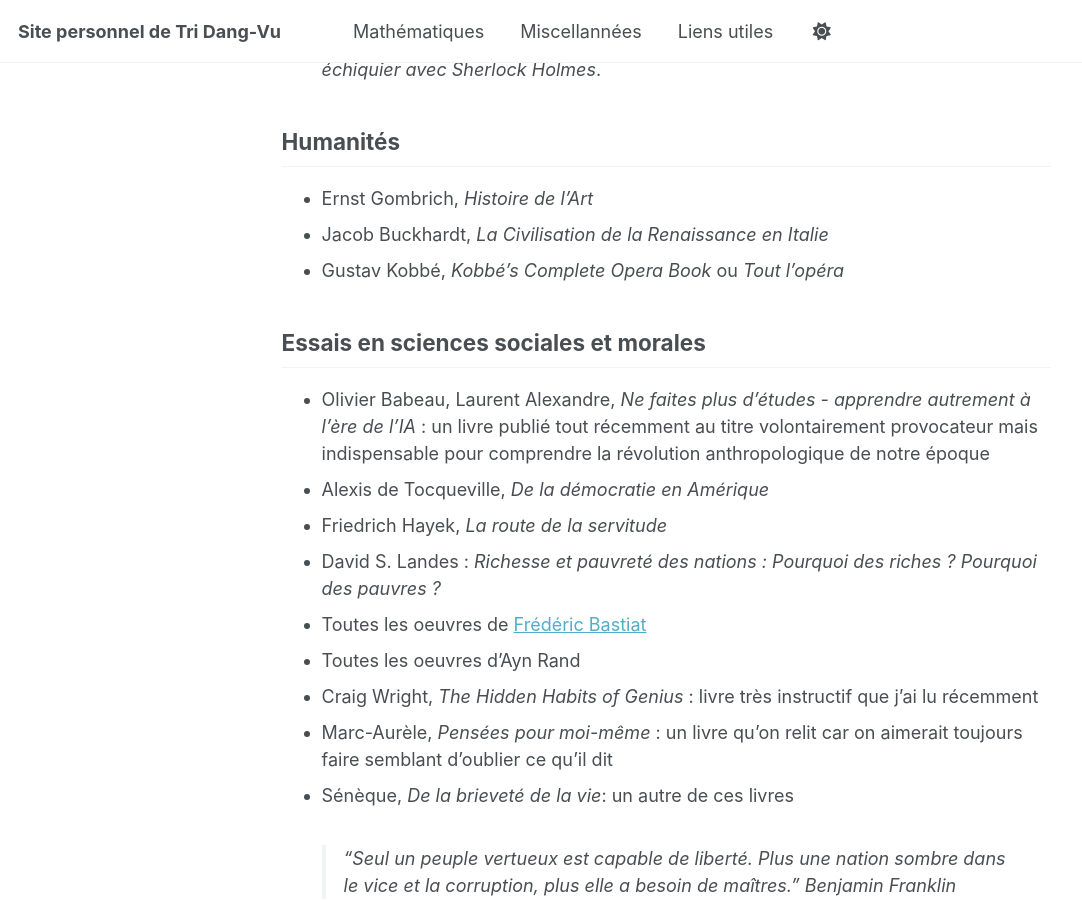
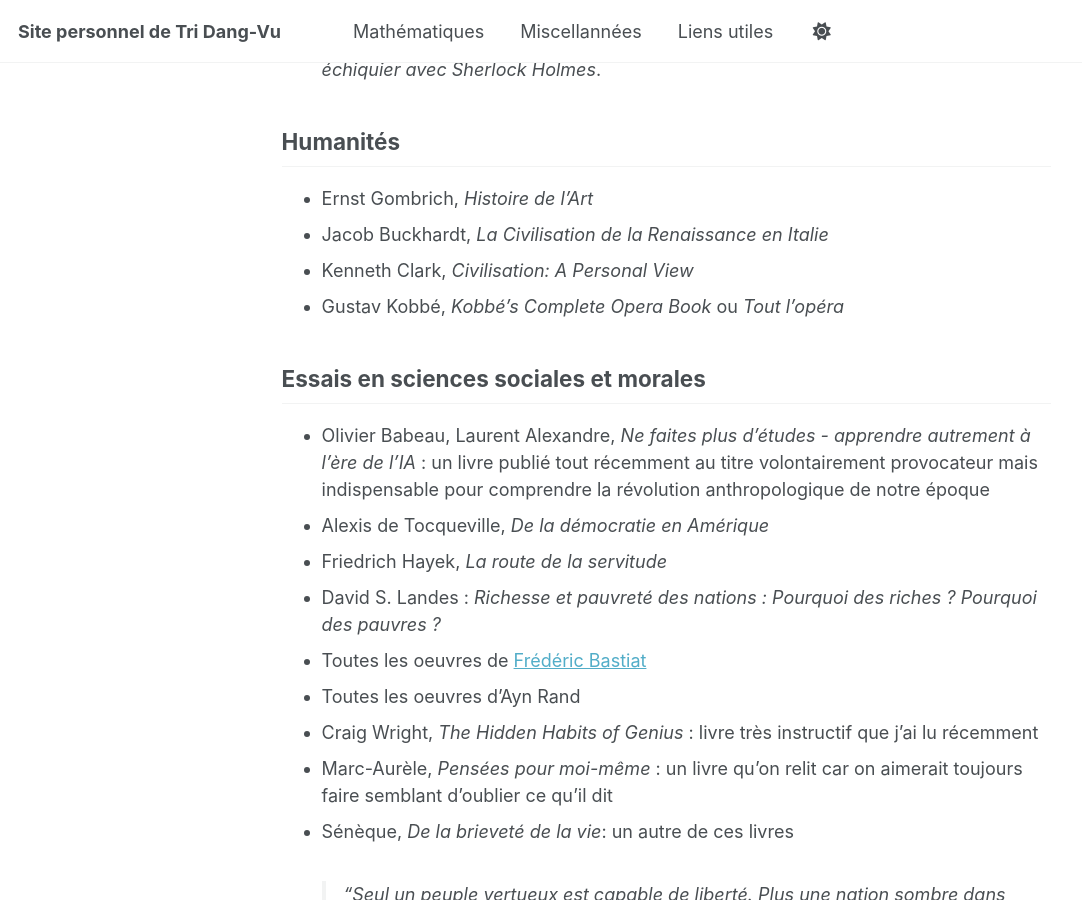
Before and after one commit to tridangvu/tridangvu.github.io, a Jekyll site: the page built from _pages/misc.md, in a window 1280 px wide and 900 px high, scrolled down 707 px. Shown: the whole window, without its empty margins (0-1082 px from the left). Built offline with Jekyll 4.4.1, drawn with Linux system fonts in a browser that asks for light colours; a script that is not in the unit is left out.

Commit message:
Update misc.md

```diff
--- a/_pages/misc.md
+++ b/_pages/misc.md
@@ -24,6 +24,7 @@ Vous trouverez ici quelques-uns de mes centres d'intérêts en dehors des mathé
 ## Humanités
 - Ernst Gombrich, *Histoire de l'Art*
 - Jacob Buckhardt, *La Civilisation de la Renaissance en Italie*
+- Kenneth Clark, *Civilisation: A Personal View*
 - Gustav Kobbé, *Kobbé's Complete Opera Book* ou *Tout l'opéra*
 
 ## Essais en sciences sociales et morales
```
